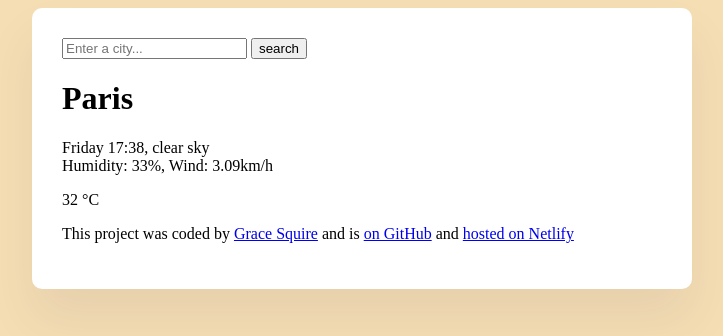
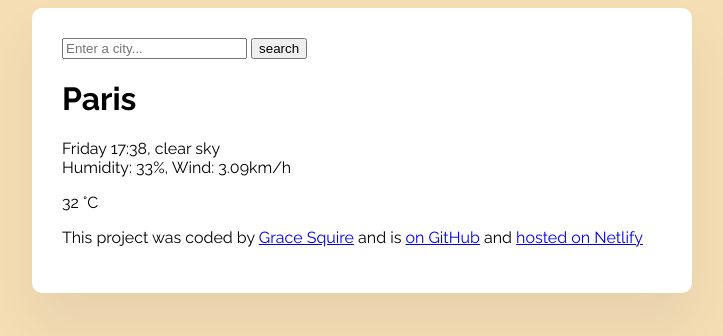
Before and after one commit to GBovisSquire/My_Vanilla_Weather_App, a plain HTML site: page index.html in a window 1280 px wide. Shown: the whole page, without its empty margins (278-1001 px from the left). Drawn offline with Linux system fonts and the light colour scheme.

Commit message:
google font added

```diff
--- a/index.html
+++ b/index.html
@@ -6,6 +6,12 @@
     <title>Vanilla Weather App</title>
     <link rel="stylesheet" href="src/style.css" />
     <script src="src/index.js"></script>
+    <link rel="preconnect" href="https://fonts.googleapis.com" />
+    <link rel="preconnect" href="https://fonts.gstatic.com" crossorigin />
+    <link
+      href="https://fonts.googleapis.com/css2?family=Raleway:ital,wght@0,100..900;1,100..900&display=swap"
+      rel="stylesheet"
+    />
   </head>
   <body>
     <div class="container">
--- a/src/style.css
+++ b/src/style.css
@@ -1,5 +1,6 @@
 body {
   background: wheat;
+  font-family: "Raleway", sans-serif;
 }
 .container {
   background-color: white;
```
